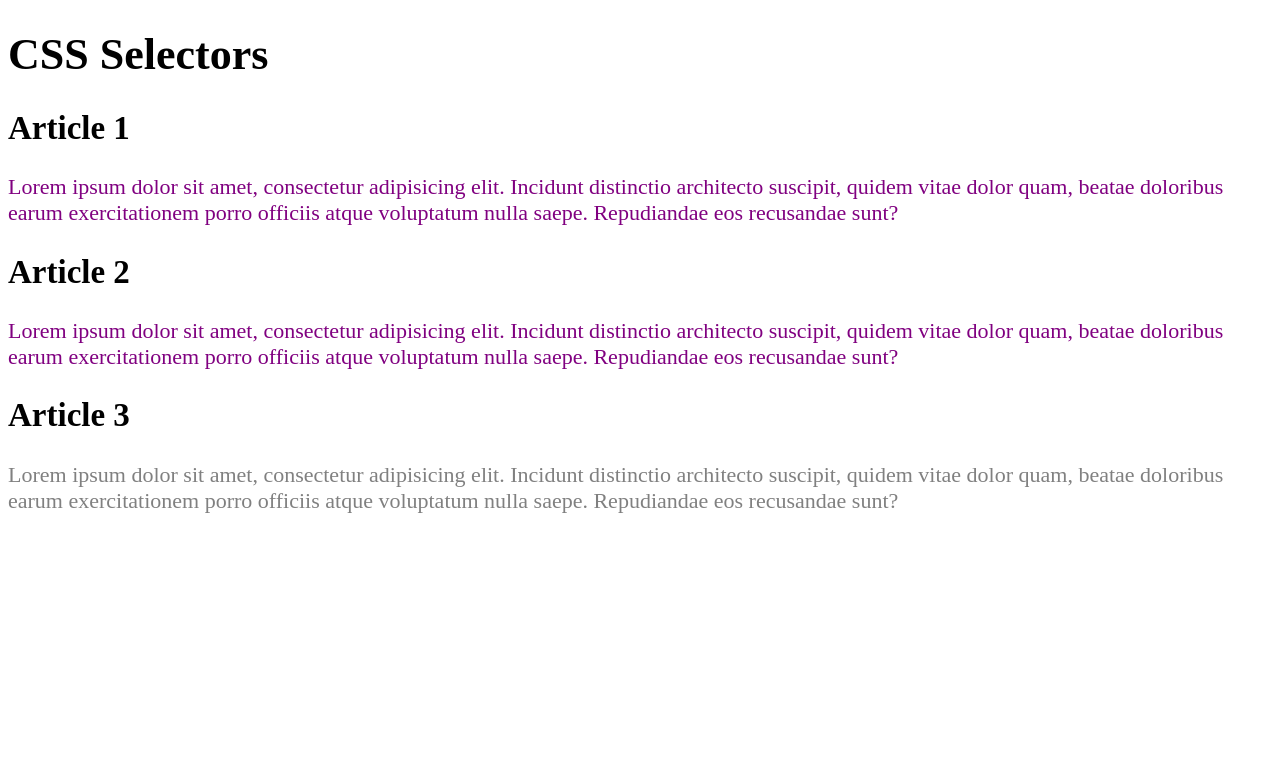
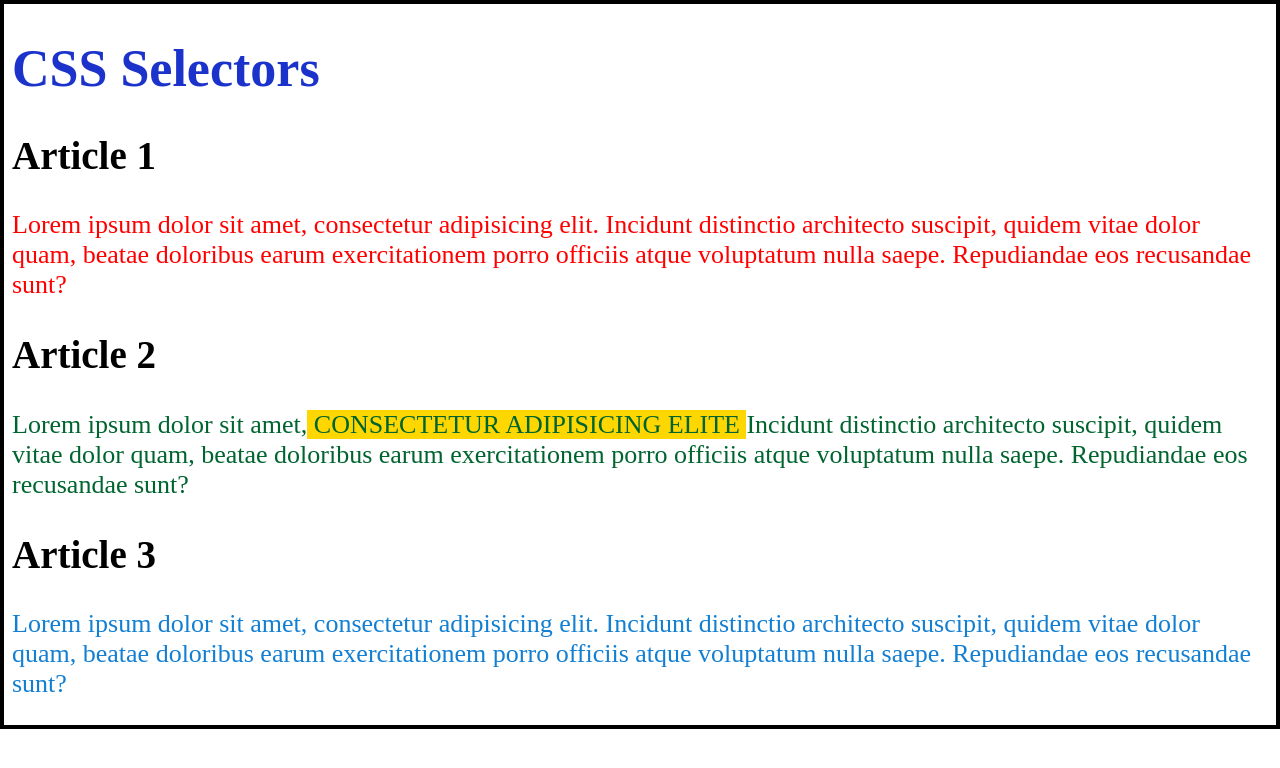
Before and after one commit to MiguelCalderon2006/CSS, a plain HTML site: page index.html in a window 1280 px wide. Drawn offline with Linux system fonts and the light colour scheme.

Commit message:
ch2 selectors done

```diff
--- a/css/style.css
+++ b/css/style.css
@@ -1,11 +1,25 @@
-body {
-  font-size: 22px;
+html {
+  font-size: 26px;
+  border: 4px solid rgb(0, 0, 0);
+}
+h1 {
+  color: rgba(12, 37, 198, 0.936);
+}
+p {
+  color: rgb(0, 0, 0);
 }
 
-p {
-  color: purple;
+.a1 {
+  color: rgb(255, 0, 0);
+}
+.a2 {
+  color: rgb(0, 100, 47);
+}
+.a3 {
+  color: rgb(18, 127, 210);
 }
 
-.gray {
-  color: gray;
+.highlight {
+  text-transform: uppercase;
+  background-color: gold;
 }
--- a/index.html
+++ b/index.html
@@ -13,7 +13,7 @@
 
     <article>
       <h2>Article 1</h2>
-      <p>
+      <p class="a1">
         Lorem ipsum dolor sit amet, consectetur adipisicing elit. Incidunt
         distinctio architecto suscipit, quidem vitae dolor quam, beatae
         doloribus earum exercitationem porro officiis atque voluptatum nulla
@@ -22,16 +22,18 @@
     </article>
     <article>
       <h2>Article 2</h2>
-      <p>
-        Lorem ipsum dolor sit amet, consectetur adipisicing elit. Incidunt
-        distinctio architecto suscipit, quidem vitae dolor quam, beatae
+      <p class="a2">
+        Lorem ipsum dolor sit amet,<span class="highlight">
+          consectetur adipisicing elite
+        </span>
+        Incidunt distinctio architecto suscipit, quidem vitae dolor quam, beatae
         doloribus earum exercitationem porro officiis atque voluptatum nulla
         saepe. Repudiandae eos recusandae sunt?
       </p>
     </article>
     <article>
       <h2>Article 3</h2>
-      <p class="gray">
+      <p class="a3">
         Lorem ipsum dolor sit amet, consectetur adipisicing elit. Incidunt
         distinctio architecto suscipit, quidem vitae dolor quam, beatae
         doloribus earum exercitationem porro officiis atque voluptatum nulla
```
